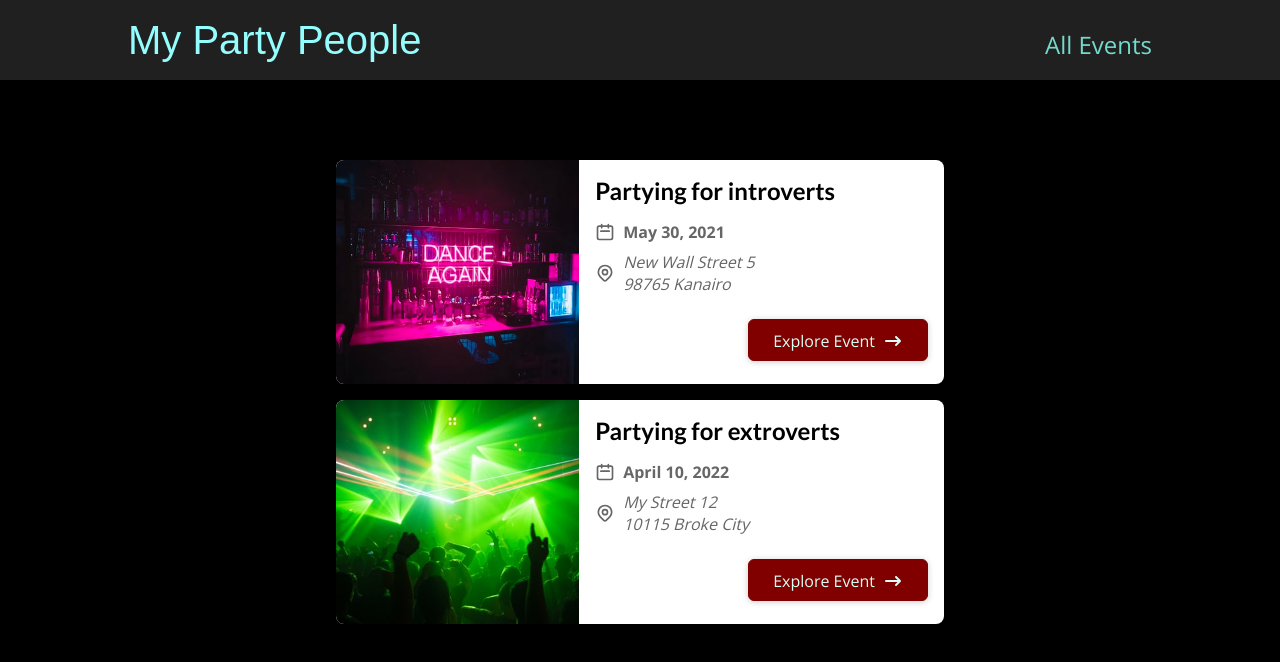
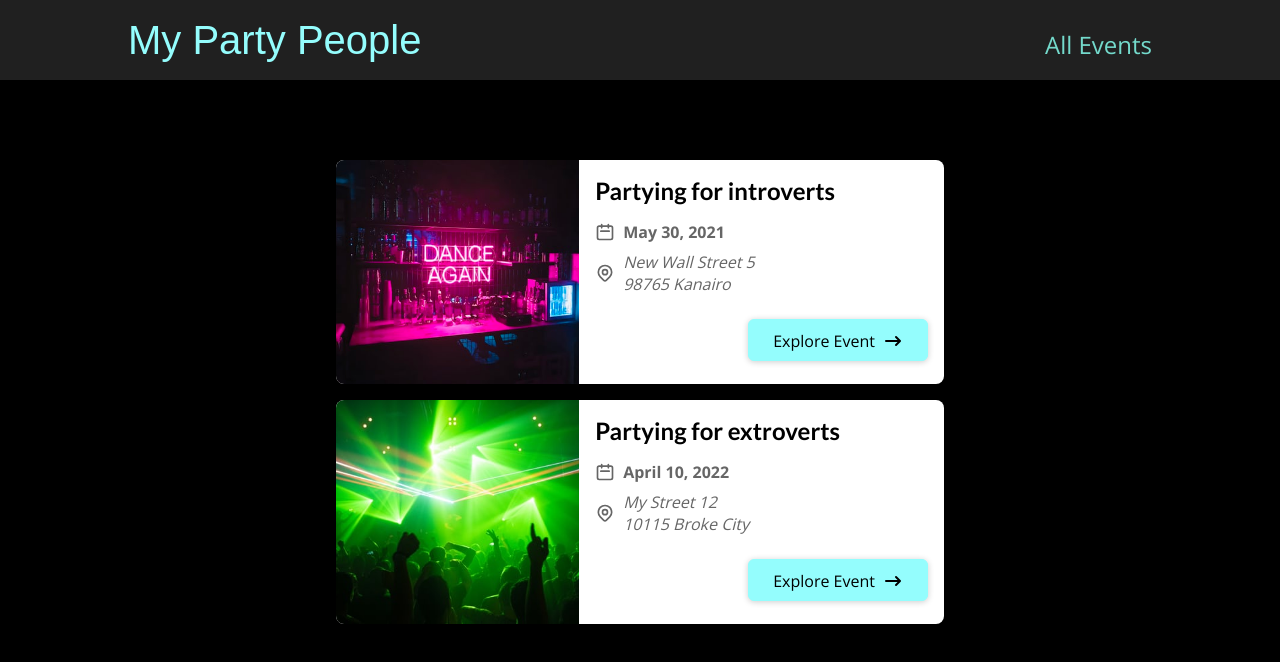
Before and after one commit to ShadrackAdwera/File-Based-Routing, a Next.js app: page / in a window 1280 px wide. Shown: the top 662 px of the page. Built offline with nearby package versions, Linux system fonts and the light colour scheme.

Commit message:
fix button color styling issue

```diff
--- a/components/ui/Button.module.css
+++ b/components/ui/Button.module.css
@@ -2,10 +2,10 @@
     text-decoration: none;
     cursor: pointer;
     font: inherit;
-    background-color: #800000;
-    border: 1px solid #800000;
+    background-color: #94fdfd;
+    border: 1px solid #94fdfd;
     border-radius: 6px;
-    color: #dafff7;
+    color: black;
     padding: 0.5rem 1.5rem;
     text-align: center;
     box-shadow: 0 1px 6px rgba(0, 0, 0, 0.2);
@@ -13,6 +13,6 @@
 
   .btn:hover,
   .btn:active {
-    background-color: #8B0000;
-    border-color: #8B0000;
+    background-color: #02afa1;
+    border-color: #02afa1;
   }
```
